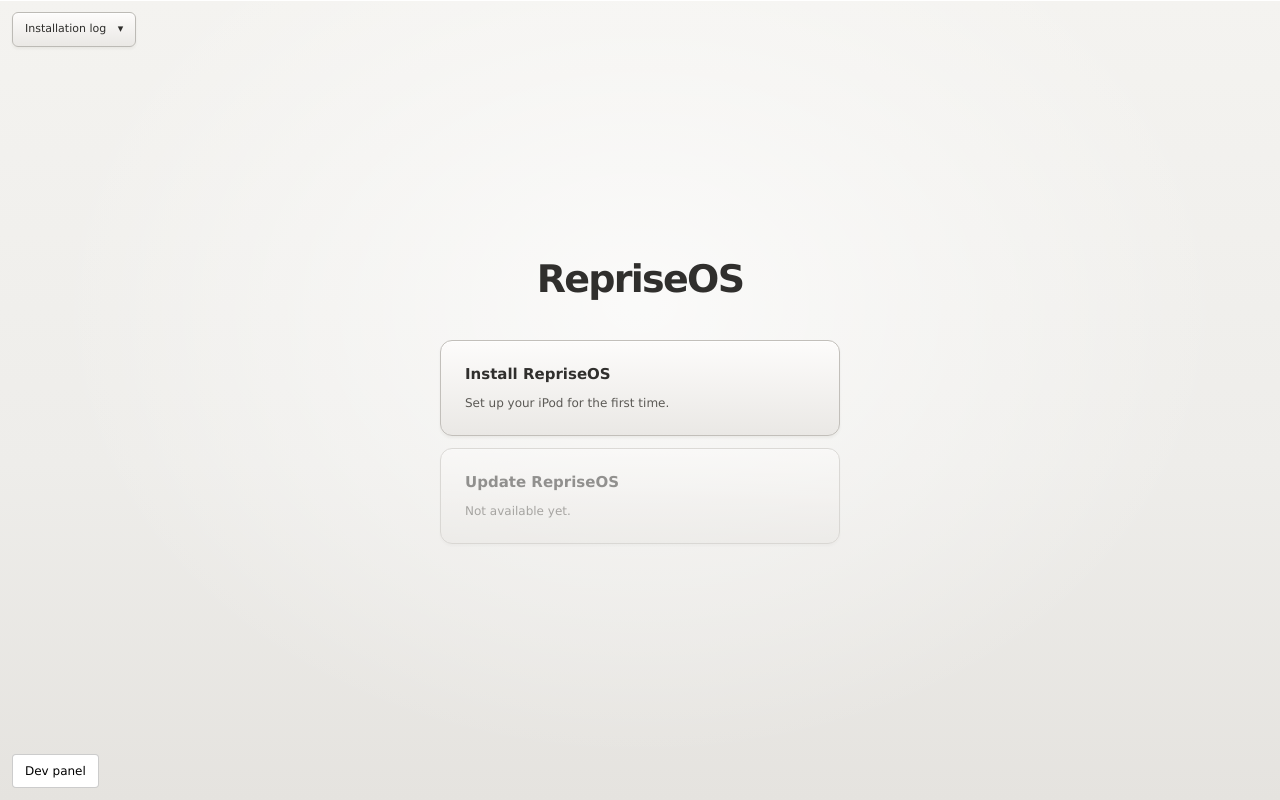
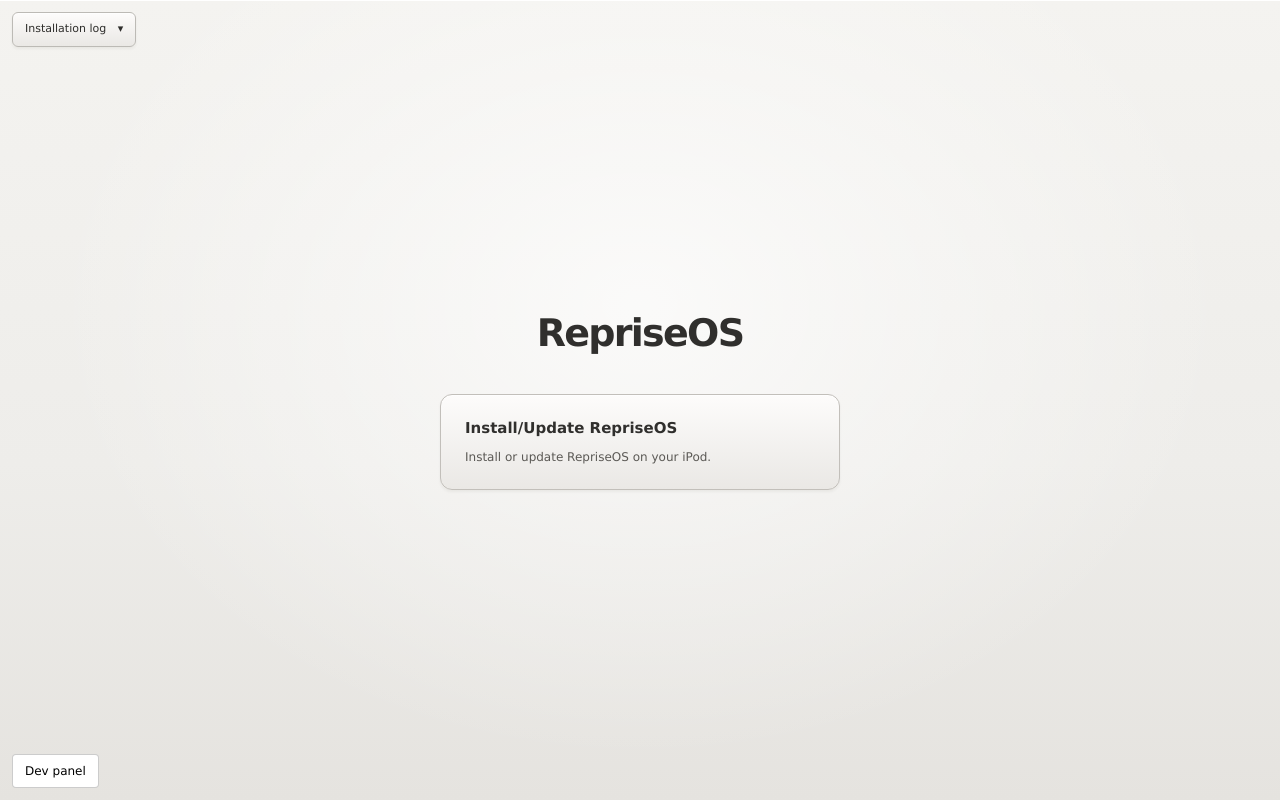
Before and after one commit to lgreitis/repriseos-installer, a React (Vite) app: page / in a window 1280 px wide. Built offline with nearby package versions, Linux system fonts and the light colour scheme.

Commit message:
fix: change main screen buttons

```diff
--- a/src/components/MainScreen.tsx
+++ b/src/components/MainScreen.tsx
@@ -19,12 +19,11 @@
       </InstallerScreen.Title>
       <InstallerScreen.Actions className="mx-auto mt-9 max-w-100 flex-col gap-3">
         <ChoiceButton
-          title="Install RepriseOS"
-          description="Set up your iPod for the first time."
+          title="Install/Update RepriseOS"
+          description="Install or update RepriseOS on your iPod."
           onClick={onInstall}
           disabled={installDisabled}
         />
-        <ChoiceButton disabled title="Update RepriseOS" description="Not available yet." />
       </InstallerScreen.Actions>
       {updates}
     </InstallerScreen.Root>
```
